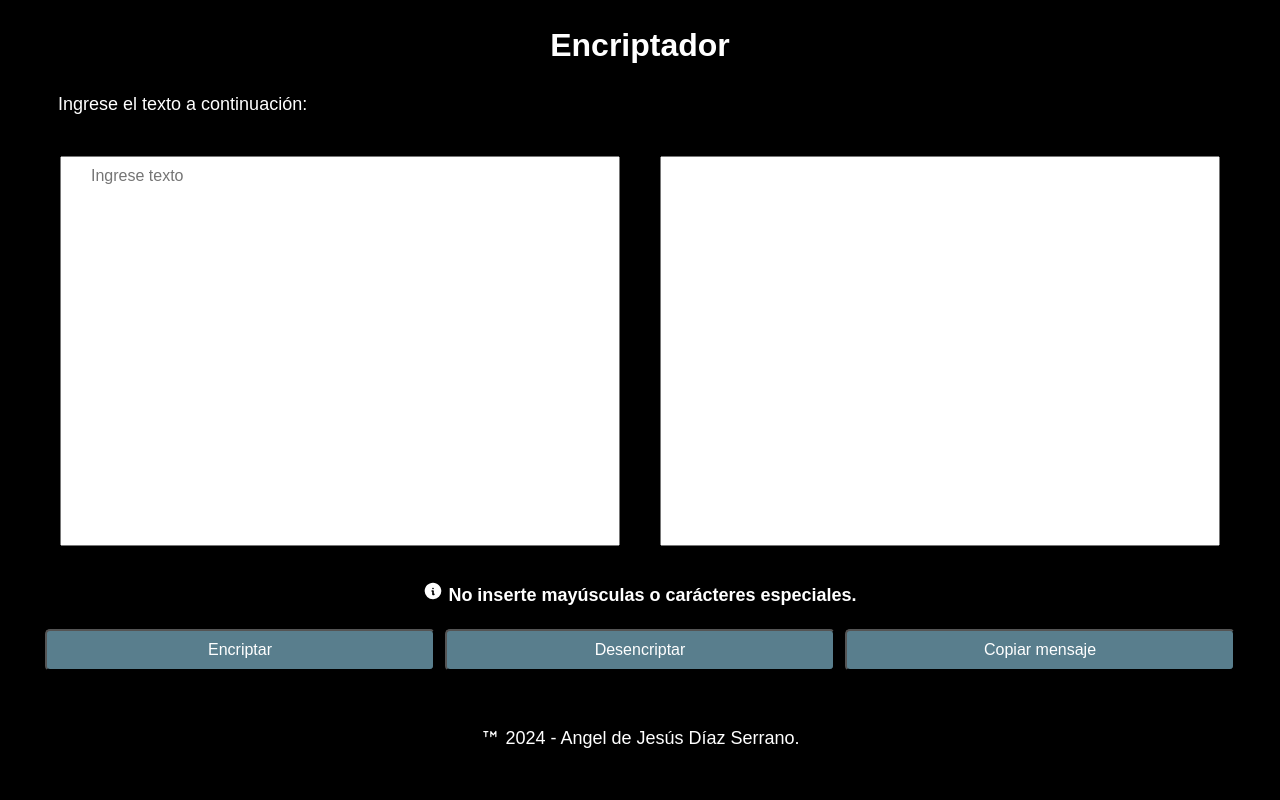
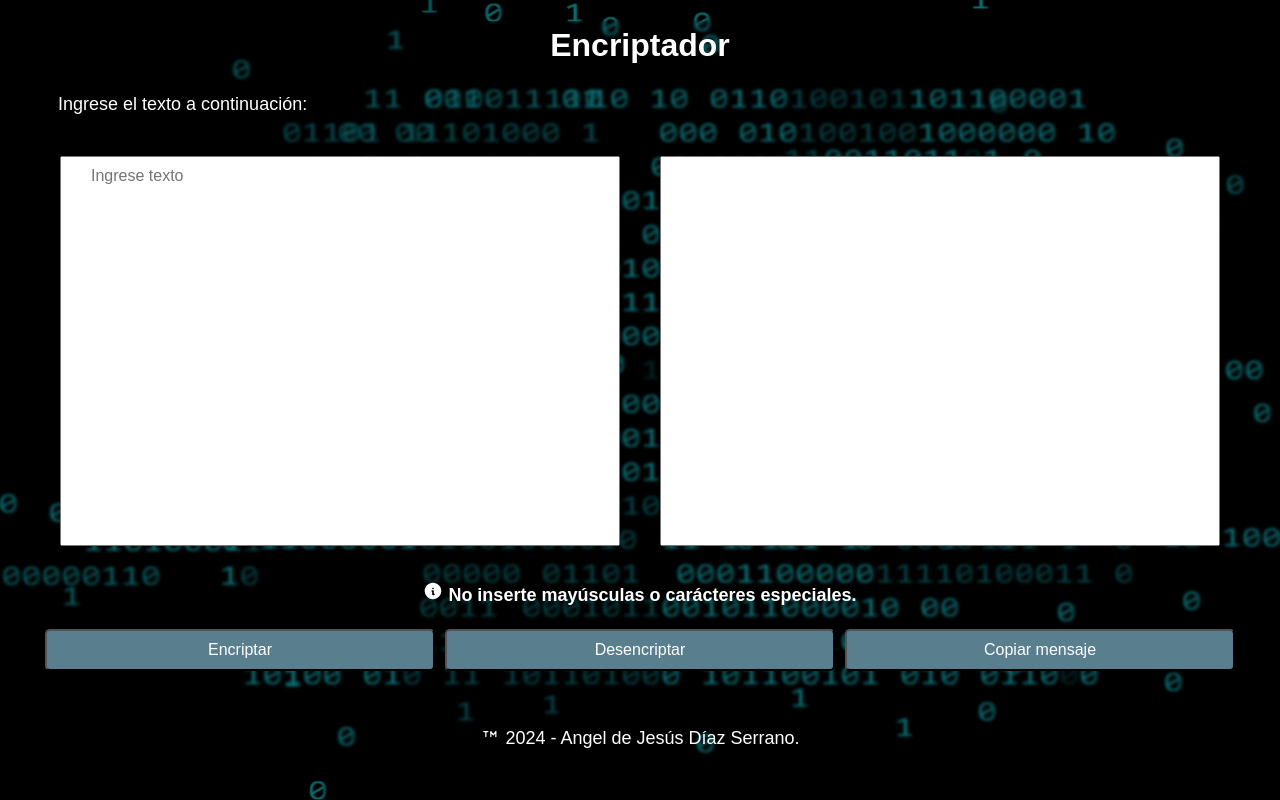
Before and after one commit to AnDiSer/reto, a plain HTML site: page index.html in a window 1280 px wide. Drawn offline with Linux system fonts and the light colour scheme; a web font is replaced by a local one.

Commit message:
Update style.css

```diff
--- a/style.css
+++ b/style.css
@@ -20,7 +20,7 @@ body{
     font-size: 1.6rem;
     line-height: 1.5;
     background-color: var(--colorPrimario);
-    background-image: url(../encriptador/imagenes/code.png);
+    background-image: url(imagenes/code.png);
     background-repeat: no-repeat;
     background-attachment: fixed;
     background-size: 100% 100%;
```
